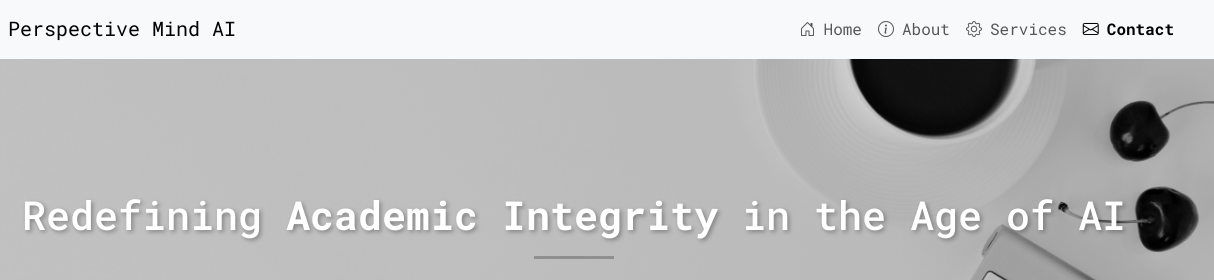
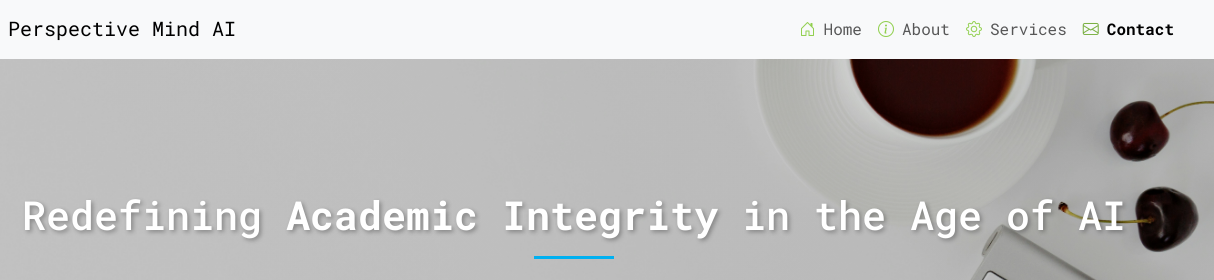
Before and after one commit to yiyubruceliu/perspectivemind.github.io, a plain HTML site: page index.html in a window 1280 px wide. Shown: the top 280 px of the page, 66-1280 px from the left. Drawn offline with nearby package versions, Linux system fonts and the light colour scheme.

Commit message:
navbar colour and header styling:

```diff
--- a/styles.css
+++ b/styles.css
@@ -19,7 +19,6 @@ header {
     background-size: cover;
     background-position: center;
     background-repeat: no-repeat;
-    filter: grayscale(100%);
     text-align: center;
     padding: 4rem 2rem;
     height: 100vh;
@@ -29,6 +28,18 @@ header {
     align-items: center;
     color: #fff;
     position: relative;
+}
+
+header::before {
+    content: '';
+    position: absolute;
+    top: 0;
+    left: 0;
+    width: 100%;
+    height: 100%;
+    background: inherit;
+    filter: grayscale(100%);
+    z-index: -1;
 }
 
 header h1 {
@@ -787,3 +798,18 @@ footer .footer-cta {
 .social-link:hover i {
     color: #92D050;
 }
+
+/* Navbar icon styling */
+.navbar-nav .nav-link i {
+    color: #92D050;
+}
+
+/* Optional: Add hover effect */
+.navbar-nav .nav-link:hover i {
+    color: #7ab042;  /* Slightly darker shade for hover */
+}
+
+/* Active link icon */
+.navbar-nav .nav-link.active i {
+    color: #7ab042;
+}
```
